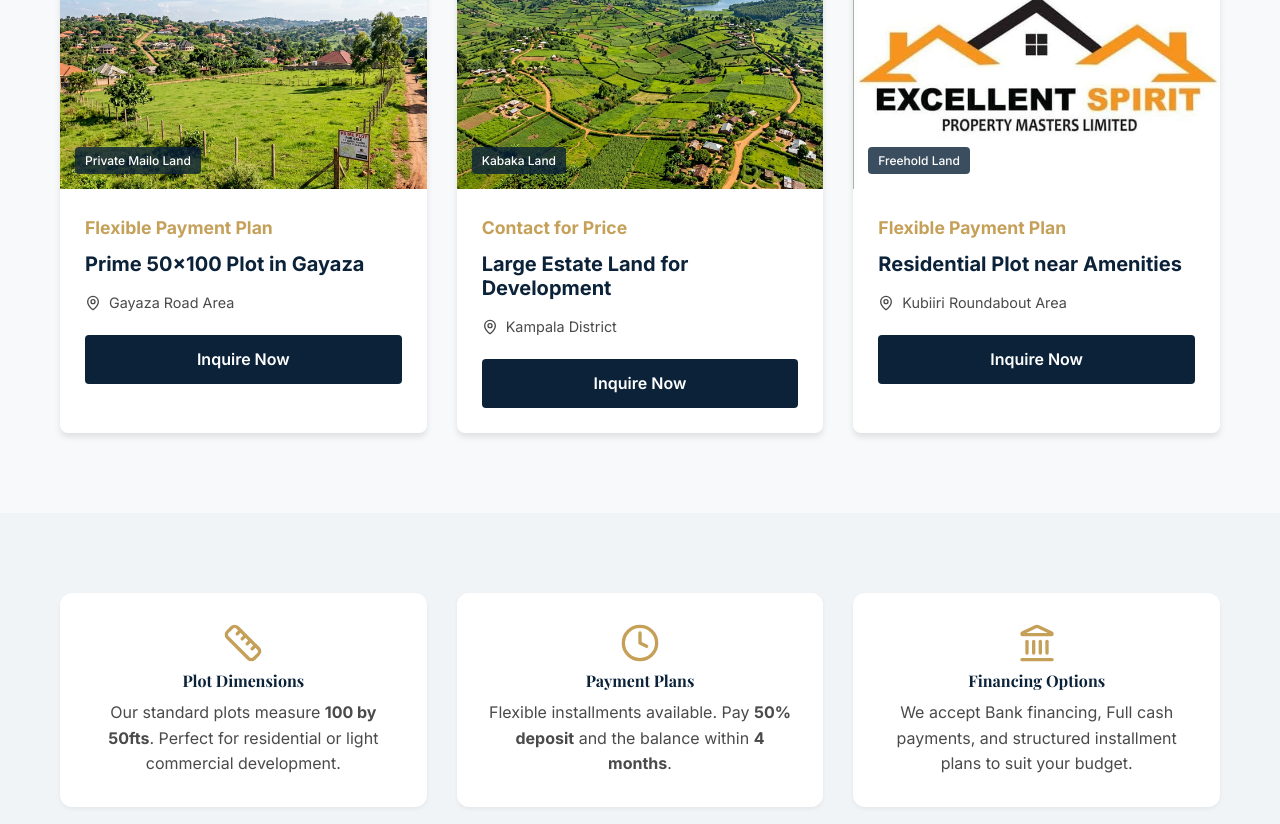
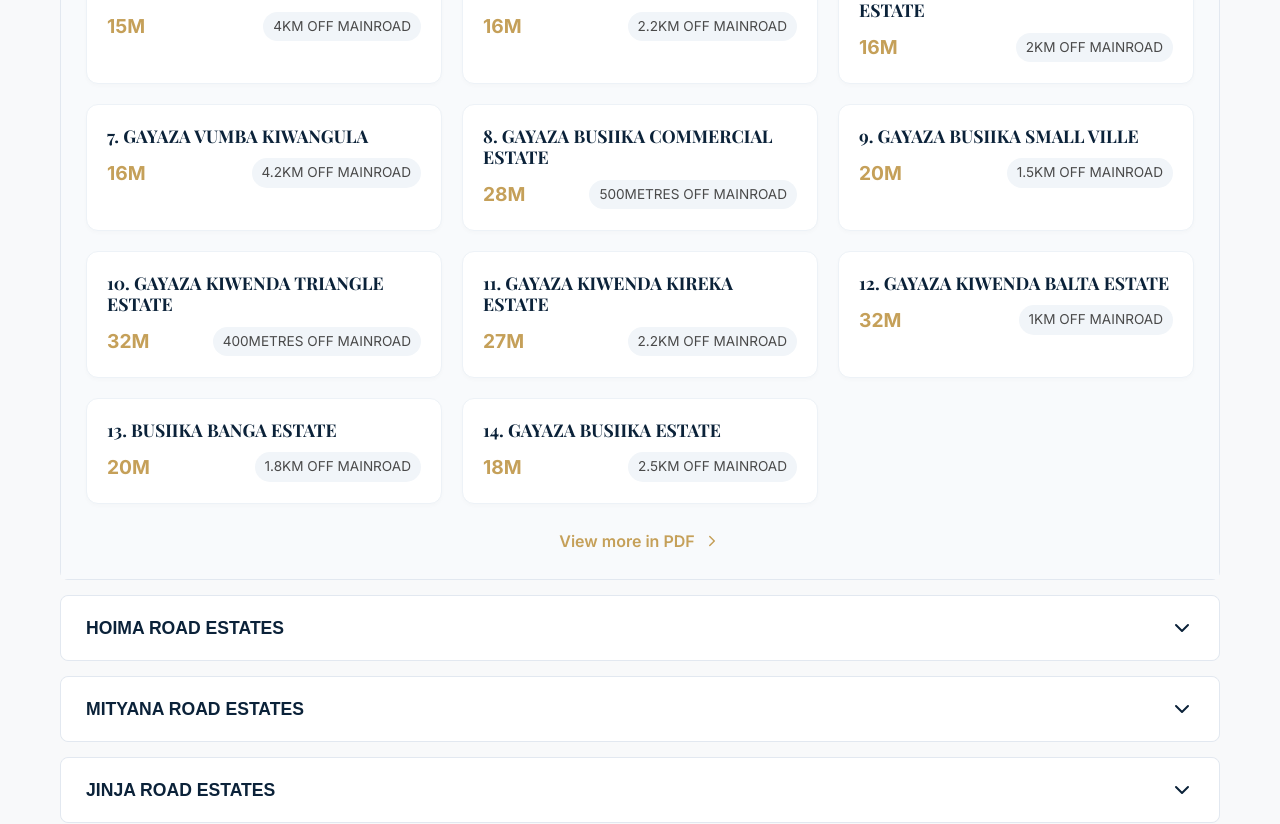
Before and after one commit to conanlevi0-oss/excellent-spirit-prop, a React (Vite) app: page /properties in a window 1280 px wide. Shown: the part 1840-2664 px from the top of the page. Built offline with nearby package versions, Linux system fonts and the light colour scheme.

Commit message:
Restore 2025 estates in non-table format and keep 2026 stock in table

```diff
--- a/src/data/estates.js
+++ b/src/data/estates.js
@@ -9,5 +9,48 @@ export const estatesData = {
     { name: "Zirobwe Deuteronomy", price: "15M", distance: "3.7KM", deposit: "12M" },
     { name: "Bulami Dodovico Estate", price: "5M", distance: "5KM", deposit: "3M" },
     { name: "Entebbe Kasanjje Town", price: "20M", distance: "3KM", deposit: "14M" }
+  ],
+  "Gayaza Road Estates": [
+    { name: "Gayaza Zirobwe Levi Estate", price: "10m", distance: "2.2km off mainroad" },
+    { name: "Gayaza Janda Heaven Estate", price: "11m", distance: "4km off mainroad" },
+    { name: "Gayaza Vumba Nazareth Estate", price: "12m", distance: "3.5km off mainroad" },
+    { name: "Gayaza Vumba Numbers Estate", price: "15m", distance: "4km off mainroad" },
+    { name: "Gayaza Vumba Hilltop Phase II", price: "16m", distance: "2.2km off mainroad" },
+    { name: "Gayaza Vumba Commercial Estate", price: "16m", distance: "2km off mainroad" },
+    { name: "Gayaza Vumba Kiwangula", price: "16m", distance: "4.2km off mainroad" },
+    { name: "Gayaza Busiika Commercial Estate", price: "28m", distance: "500metres off mainroad" },
+    { name: "Gayaza Busiika Small Ville", price: "20m", distance: "1.5km off mainroad" },
+    { name: "Gayaza Kiwenda Triangle Estate", price: "32m", distance: "400metres off mainroad" },
+    { name: "Gayaza Kiwenda Kireka Estate", price: "27m", distance: "2.2km off mainroad" },
+    { name: "Gayaza Kiwenda Balta Estate", price: "32m", distance: "1km off mainroad" },
+    { name: "Busiika Banga Estate", price: "20m", distance: "1.8km off mainroad" },
+    { name: "Gayaza Busiika Estate", price: "18m", distance: "2.5km off mainroad" }
+  ],
+  "Hoima Road Estates": [
+    { name: "Nansana Nabweru Estate", price: "12m", distance: "Within the town" },
+    { name: "Ganda Wamala Road Estate", price: "13m", distance: "Within the town" },
+    { name: "Wakiso Buloba Estate", price: "13m", distance: "1.5km off mainroad" },
+    { name: "Buloba Bukasa Estate", price: "13m", distance: "2.2km off mainroad" },
+    { name: "Wakiso Kikumba Estate", price: "12m", distance: "1.5km off mainroad" },
+    { name: "Namayumba Estate (Residential)", price: "4m", distance: "300m off mainroad" },
+    { name: "Namayumba Estate (Commercial)", price: "5m", distance: "On top of mainroad" }
+  ],
+  "Mityana Road Estates": [
+    { name: "Buloba Bbira Roadside Estate", price: "48m", distance: "" },
+    { name: "Buloba Roadside Estate", price: "75m", distance: "" }
+  ],
+  "Jinja Road Estates": [
+    { name: "Mukono Kalagi Estate (100x50)", price: "15m", distance: "" },
+    { name: "Mukono Kalagi Estate (50x50)", price: "7.5m", distance: "" },
+    { name: "Mukono Najemba Estate", price: "8m", distance: "300m off mainroad" },
+    { name: "Mukono Mbalala Estate", price: "22m", distance: "2km off mainroad" },
+    { name: "Mukono Kyungu Estate", price: "25m", distance: "4.5km off mainroad" },
+    { name: "Mukono Nsambwe Estate", price: "35m", distance: "3km off mainroad" }
+  ],
+  "Bombo Road Estates": [
+    { name: "Matuga Kilolo Estate", price: "16m", distance: "1km off mainroad" },
+    { name: "Matuga Kavule Estate", price: "20m", distance: "2.2km off mainroad" },
+    { name: "Bombo Town Estate", price: "20m", distance: "1km off mainroad" },
+    { name: "Matuga Town Estate", price: "45m", distance: "3km off mainroad" }
   ]
 };
--- a/src/pages/Properties.jsx
+++ b/src/pages/Properties.jsx
@@ -74,7 +74,10 @@ const Properties = () => {
           </div>
 
           <div className="estate-tables">
-            {Object.entries(estatesData).map(([road, estates]) => (
+            {/* 2026 Stock - Table View */}
+            {Object.entries(estatesData)
+              .filter(([road]) => road === "Excellent Spirit Stock as of 2026")
+              .map(([road, estates]) => (
               <div key={road} className="road-section" style={{ marginBottom: '50px' }}>
                 <h3 style={{
                   background: 'var(--primary-blue)',
@@ -94,22 +97,19 @@ const Properties = () => {
                         <th style={{ padding: '15px 20px', fontWeight: '700', textTransform: 'uppercase', fontSize: '0.85rem' }}>Estate Name</th>
                         <th style={{ padding: '15px 20px', fontWeight: '700', textTransform: 'uppercase', fontSize: '0.85rem' }}>Price</th>
                         <th style={{ padding: '15px 20px', fontWeight: '700', textTransform: 'uppercase', fontSize: '0.85rem' }}>Distance</th>
-                        {road === "Excellent Spirit Stock as of 2026" && (
                         <th style={{ padding: '15px 20px', fontWeight: '700', textTransform: 'uppercase', fontSize: '0.85rem' }}>Deposit (70%)</th>
-                        )}
                       </tr>
                     </thead>
                     <tbody>
                       {estates.slice(0, 10).map((estate, i) => {
-                        // Helper to calculate deposit if not present
+                        // Helper to calculate deposit
                         const calculateDeposit = (priceStr) => {
                           if (estate.deposit) return estate.deposit;
-                          // Extract number from price like "10m" or "from 9m"
                           const match = priceStr.match(/(\d+(\.\d+)?)/);
                           if (match) {
                             const val = parseFloat(match[1]);
                             const dep = (val * 0.7).toFixed(1);
-                            return `${dep}${priceStr.includes('m') ? 'm' : ''}`;
+                            return `${dep}${priceStr.includes('M') || priceStr.includes('m') ? 'M' : ''}`;
                           }
                           return "-";
                         };
@@ -119,24 +119,68 @@ const Properties = () => {
                             <td style={{ padding: '15px 20px', color: 'var(--primary-blue)', fontWeight: '600' }}>{i + 1}. {estate.name.toUpperCase()}</td>
                             <td style={{ padding: '15px 20px', color: 'var(--accent-gold)', fontWeight: '700' }}>{estate.price.toUpperCase()}</td>
                             <td style={{ padding: '15px 20px', fontSize: '0.9rem', color: 'var(--text-light)' }}>{estate.distance.toUpperCase()}</td>
-                            {road === "Excellent Spirit Stock as of 2026" && (
                             <td style={{ padding: '15px 20px', color: 'var(--primary-blue)', fontWeight: '700' }}>{calculateDeposit(estate.price).toUpperCase()}</td>
-                            )}
                           </tr>
                         );
                       })}
                     </tbody>
                   </table>
+                </div>
+              </div>
+            ))}
+
+            {/* Other Estates - Accordion/List View */}
+            <div className="other-estates" style={{ marginTop: '30px' }}>
+              <h2 style={{ color: 'var(--primary-blue)', marginBottom: '30px', borderBottom: '2px solid var(--accent-gold)', display: 'inline-block', paddingBottom: '10px' }}>Our Established Estates</h2>
+              {Object.entries(estatesData)
+                .filter(([road]) => road !== "Excellent Spirit Stock as of 2026")
+                .map(([road, estates]) => (
+                <div key={road} className="accordion-item" style={{ marginBottom: '15px', border: '1px solid var(--border-color)', borderRadius: '8px' }}>
+                  <button
+                    onClick={() => toggleRoad(road)}
+                    style={{
+                      width: '100%',
+                      padding: '20px 25px',
+                      display: 'flex',
+                      justifyContent: 'space-between',
+                      alignItems: 'center',
+                      background: expandedRoads.includes(road) ? 'var(--primary-blue)' : 'white',
+                      color: expandedRoads.includes(road) ? 'white' : 'var(--primary-blue)',
+                      border: 'none',
+                      borderRadius: expandedRoads.includes(road) ? '8px 8px 0 0' : '8px',
+                      cursor: 'pointer',
+                      transition: 'var(--transition)'
+                    }}
+                  >
+                    <span style={{ fontWeight: '600', fontSize: '1.1rem' }}>{road.toUpperCase()}</span>
+                    {expandedRoads.includes(road) ? <ChevronUp /> : <ChevronDown />}
+                  </button>
+
+                  {expandedRoads.includes(road) && (
+                    <div className="accordion-content" style={{ padding: '25px', background: '#f8fafc' }}>
+                      <div style={{ display: 'grid', gridTemplateColumns: 'repeat(auto-fit, minmax(300px, 1fr))', gap: '20px' }}>
+                        {estates.map((estate, i) => (
+                          <div key={i} style={{ padding: '20px', background: 'white', borderRadius: '12px', border: '1px solid #edf2f7', boxShadow: '0 2px 4px rgba(0,0,0,0.02)' }}>
+                            <h4 style={{ color: 'var(--primary-blue)', marginBottom: '12px', fontSize: '1.1rem', fontWeight: '700' }}>{i + 1}. {estate.name.toUpperCase()}</h4>
+                            <div style={{ display: 'flex', justifyContent: 'space-between', alignItems: 'center' }}>
+                              <span style={{ color: 'var(--accent-gold)', fontWeight: '800', fontSize: '1.2rem' }}>{estate.price.toUpperCase()}</span>
+                              <span style={{ fontSize: '0.85rem', color: 'var(--text-light)', background: '#f1f5f9', padding: '4px 10px', borderRadius: '20px' }}>{estate.distance.toUpperCase()}</span>
+                            </div>
+                          </div>
+                        ))}
+                      </div>
                       {estates.length > 10 && (
-                    <div style={{ padding: '15px 20px', background: '#f8fafc', textAlign: 'center', borderTop: '1px solid var(--border-color)' }}>
+                        <div style={{ marginTop: '25px', textAlign: 'center' }}>
                           <a href="/exc.pdf" target="_blank" rel="noopener noreferrer" style={{ color: 'var(--accent-gold)', fontWeight: '600', textDecoration: 'none', display: 'flex', alignItems: 'center', justifyContent: 'center', gap: '8px' }}>
-                        View {estates.length - 10} more estates in PDF <ChevronDown size={16} style={{ transform: 'rotate(-90deg)' }} />
+                            View more in PDF <ChevronDown size={18} style={{ transform: 'rotate(-90deg)' }} />
                           </a>
                         </div>
                       )}
                     </div>
+                  )}
                 </div>
               ))}
+            </div>
           </div>
         </div>
       </section>
```
Lines whose indentation alone changed are shown as unchanged.
